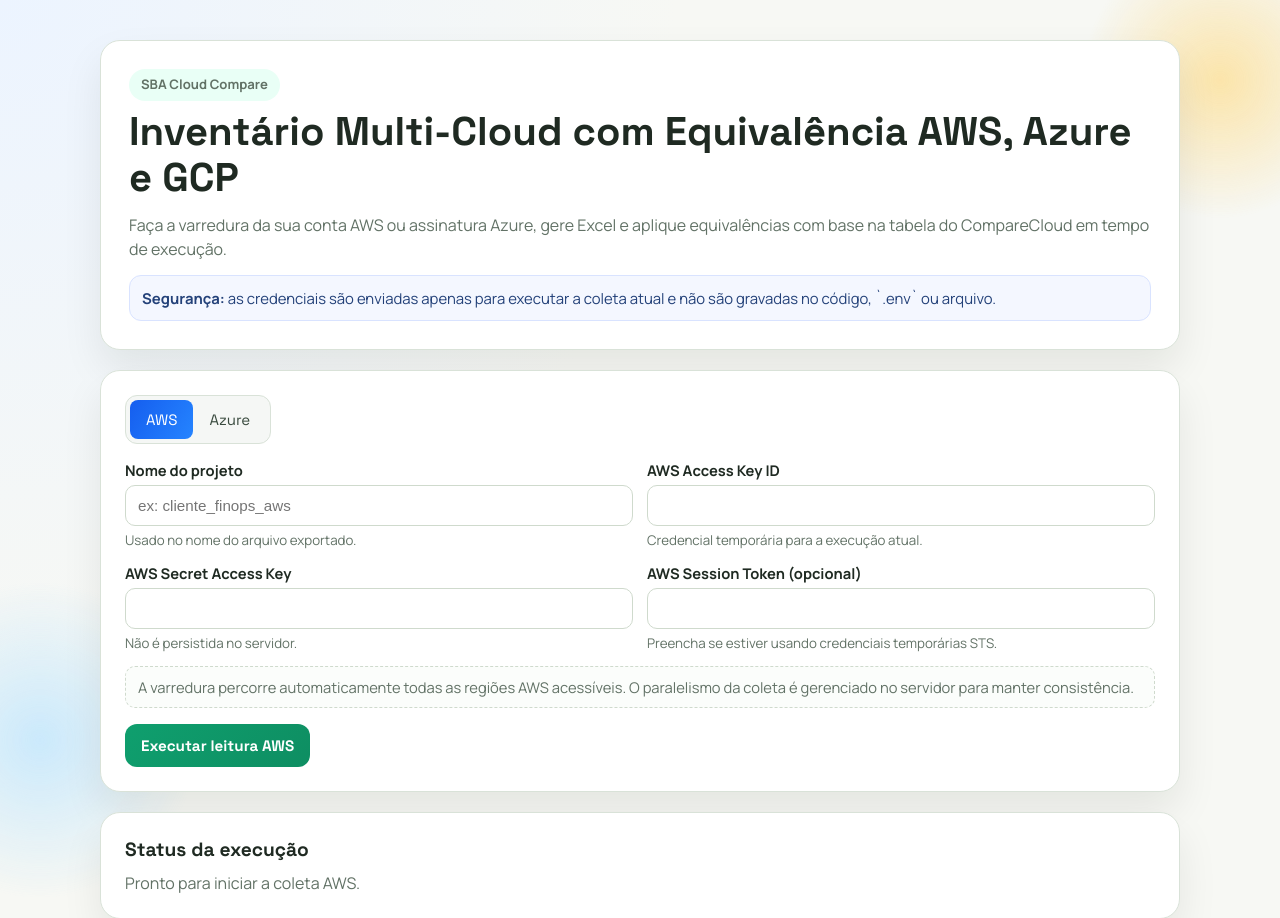
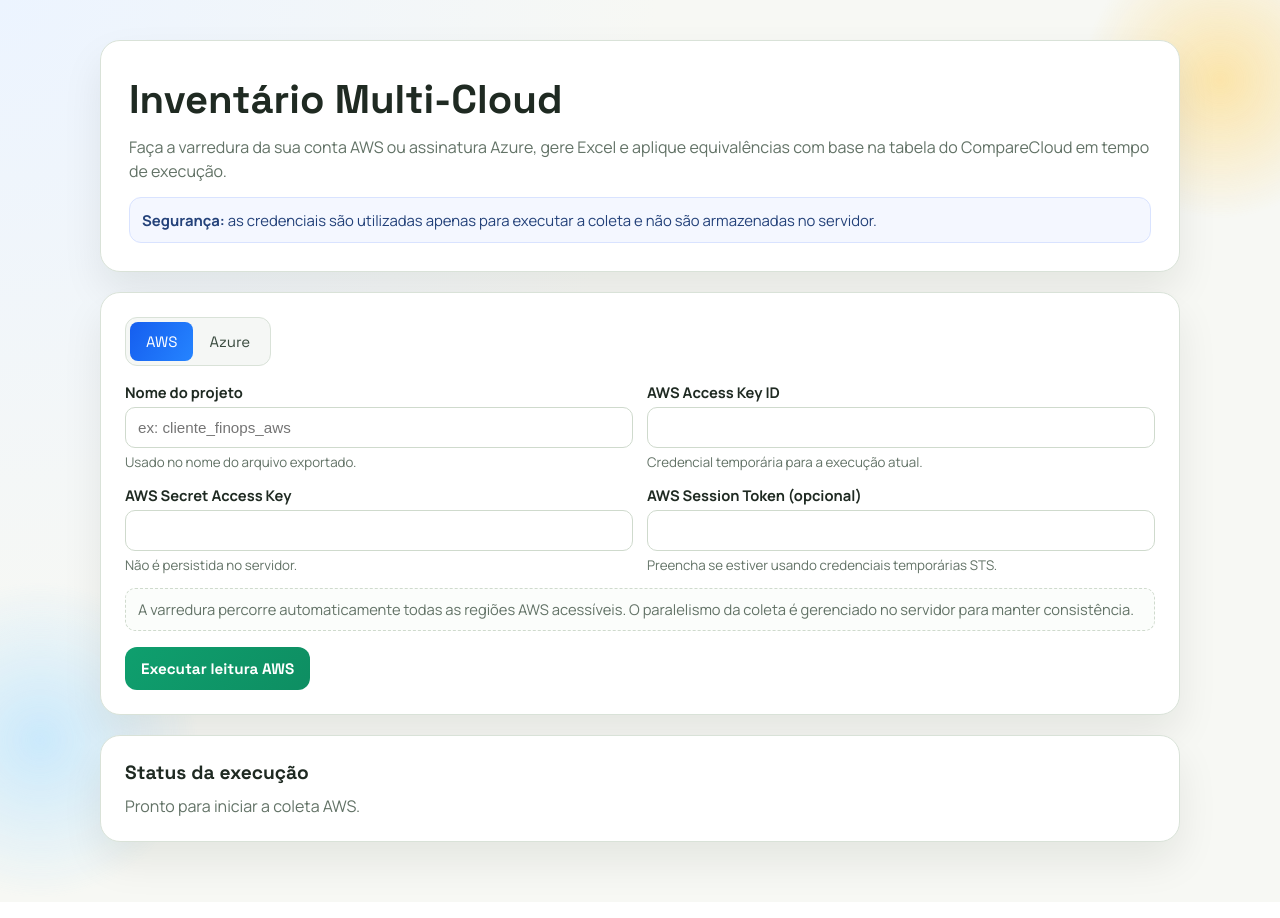
Before and after one commit to lelocrow/SBACloudCompare, a FastAPI app: page / in a window 1280 px wide. Shown: the top 918 px of the page. After the commit the page ends 888 px from the top, so only its background shows below. Run offline with FastAPI, Linux system fonts and the light colour scheme.

Commit message:
📝 docs: simplificar README de deploy e ajustar copy da UI

```diff
--- a/app/templates/index.html
+++ b/app/templates/index.html
@@ -15,14 +15,13 @@
 
   <main class="page">
     <section class="hero">
-      <p class="badge">SBA Cloud Compare</p>
-      <h1>Inventário Multi-Cloud com Equivalência AWS, Azure e GCP</h1>
+      <h1>Inventário Multi-Cloud</h1>
       <p>
         Faça a varredura da sua conta AWS ou assinatura Azure, gere Excel e aplique equivalências com base
         na tabela do CompareCloud em tempo de execução.
       </p>
       <div class="hero-note">
-        <strong>Segurança:</strong> as credenciais são enviadas apenas para executar a coleta atual e não são gravadas no código, `.env` ou arquivo.
+        <strong>Segurança:</strong> as credenciais são utilizadas apenas para executar a coleta e não são armazenadas no servidor.
       </div>
     </section>
 
```
Also changed, not shown: README.md.
